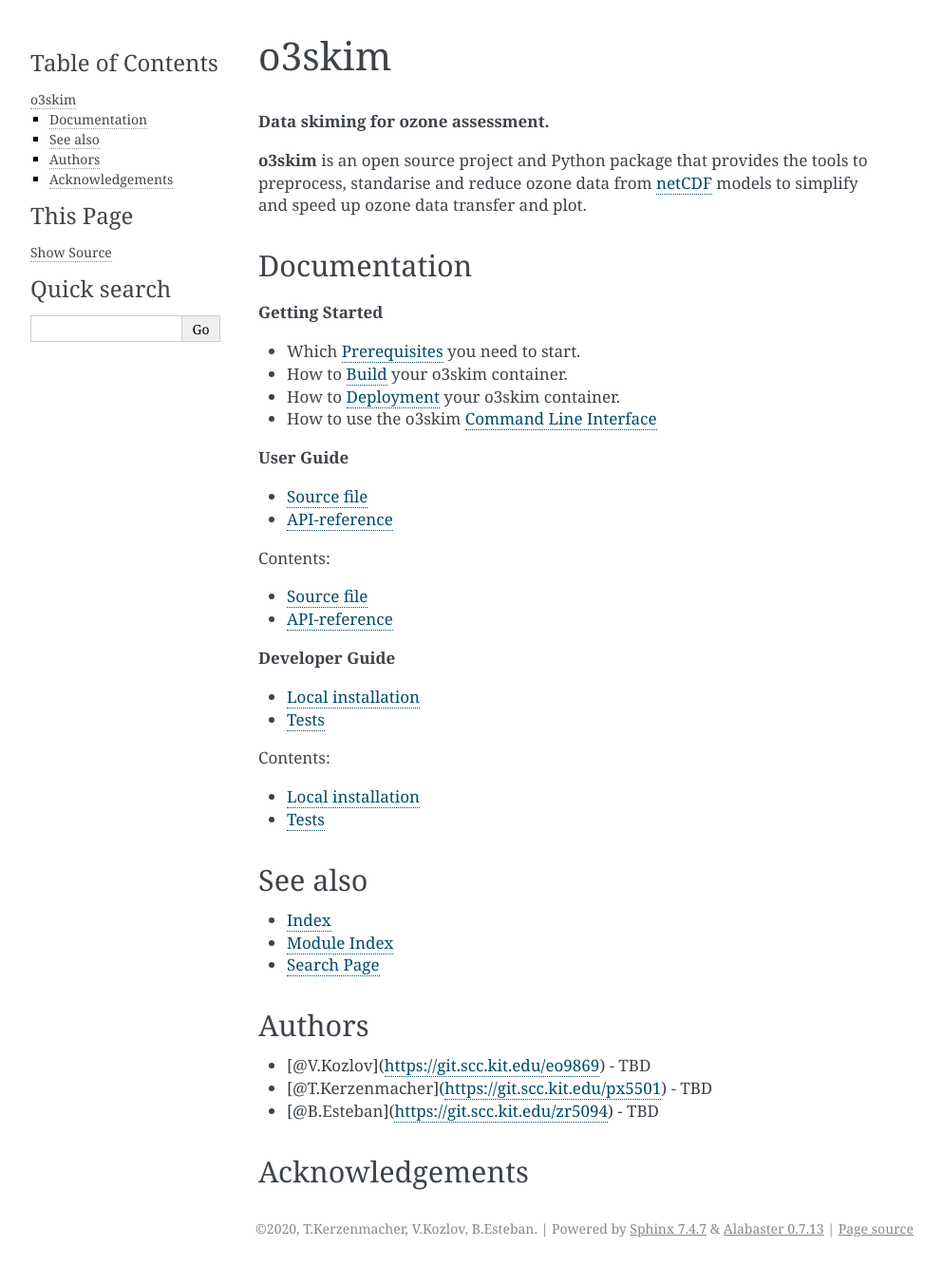
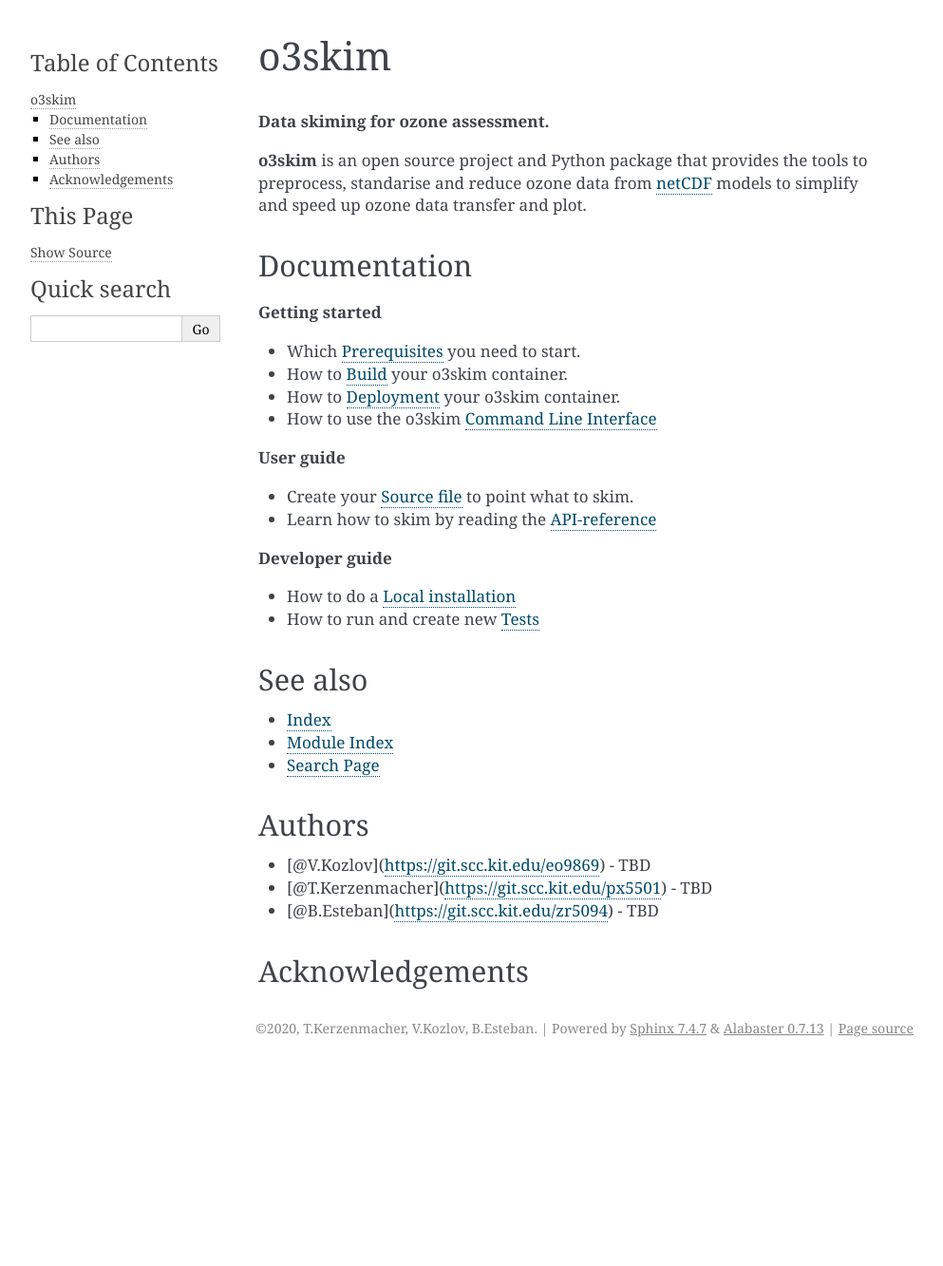
Before and after one commit to EOSC-synergy/o3skim, a Sphinx documentation site: the page built from docs/index.rst, in a window 1280 px wide. Shown: the whole page at 95% size, without its empty margins (148-1141 px from the left). Built offline with Sphinx 7.4.7, drawn with Linux system fonts in a browser that asks for light colours; after the commit the page ends 1122 px from its top, so only the background shows below that.

Commit message:
First version of index ready

```diff
--- a/docs/index.rst
+++ b/docs/index.rst
@@ -12,7 +12,7 @@
 Documentation
 -------------
 
-**Getting Started**
+**Getting started**
 
 * Which :doc:`getting_started/prerequisites` you need to start.
 * How to :doc:`getting_started/build` your o3skim container.
@@ -22,34 +22,37 @@
 .. toctree::
    :maxdepth: 1
    :hidden:
-   :caption: Getting Started
+   :caption: Getting started
 
    getting_started/prerequisites
    getting_started/build
    getting_started/deployment
    getting_started/cli
 
-**User Guide**
 
-* :doc:`user_guide/source-file`
-* :doc:`user_guide/API-reference`
+**User guide**
+
+* Create your :doc:`user_guide/source-file` to point what to skim.
+* Learn how to skim by reading the :doc:`user_guide/API-reference`
 
 .. toctree::
    :maxdepth: 1
-   :caption: Contents:
+   :hidden:
+   :caption: User guide:
 
    user_guide/source-file
    user_guide/API-reference
 
 
-**Developer Guide**
+**Developer guide**
 
-* :doc:`dev_guide/local-install`
-* :doc:`dev_guide/tests`
+* How to do a :doc:`dev_guide/local-install`
+* How to run and create new :doc:`dev_guide/tests`
 
 .. toctree::
    :maxdepth: 1
-   :caption: Contents:
+   :hidden:
+   :caption: Developer guide:
 
    dev_guide/local-install
    dev_guide/tests
```
